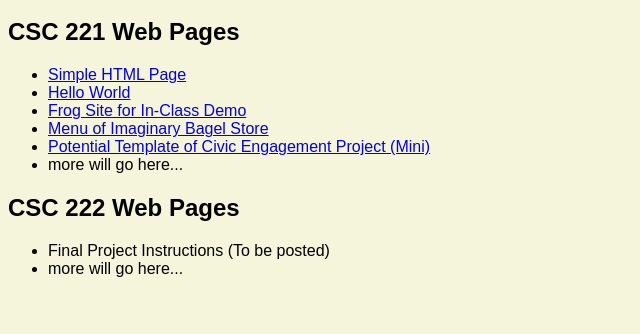
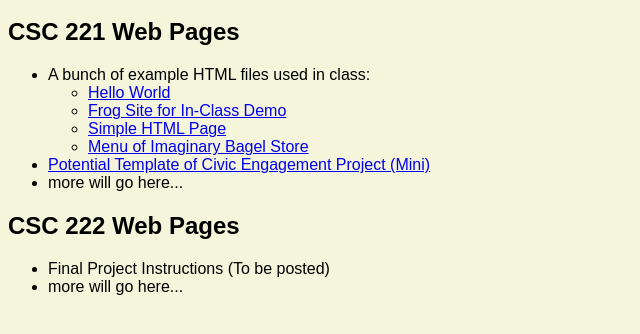
Before and after one commit to akano-pvcc/akano-pvcc.github.io, a plain HTML site: page index.html in a window 1280 px wide. Shown: the part 48-382 px from the top of the page, without its empty margins (0-640 px from the left). Drawn offline with Linux system fonts and the light colour scheme.

Commit message:
Update index.html

```diff
--- a/index.html
+++ b/index.html
@@ -16,10 +16,13 @@
 
 <h2>CSC 221 Web Pages</h2>
 <ul>
-   <li><a href = "simpleIndex.html">Simple HTML Page</a></li>
-   <li><a href = "helloworld.html">Hello World</a></li>
-   <li><a href = "myHTML.html">Frog Site for In-Class Demo</a></li>
-   <li><a href = "bagels.html">Menu of Imaginary Bagel Store</a></li>
+   <li>A bunch of example HTML files used in class:</li>
+	<ul>
+	   <li><a href = "helloworld.html">Hello World</a></li>
+	   <li><a href = "myHTML.html">Frog Site for In-Class Demo</a></li>
+	   <li><a href = "simpleIndex.html">Simple HTML Page</a></li>
+	   <li><a href = "bagels.html">Menu of Imaginary Bagel Store</a></li>
+	</ul>
    <li><a href = "exampleProject.html">Potential Template of Civic Engagement Project (Mini)</a></li>
    <li>more will go here...</li>
 </ul>
```
